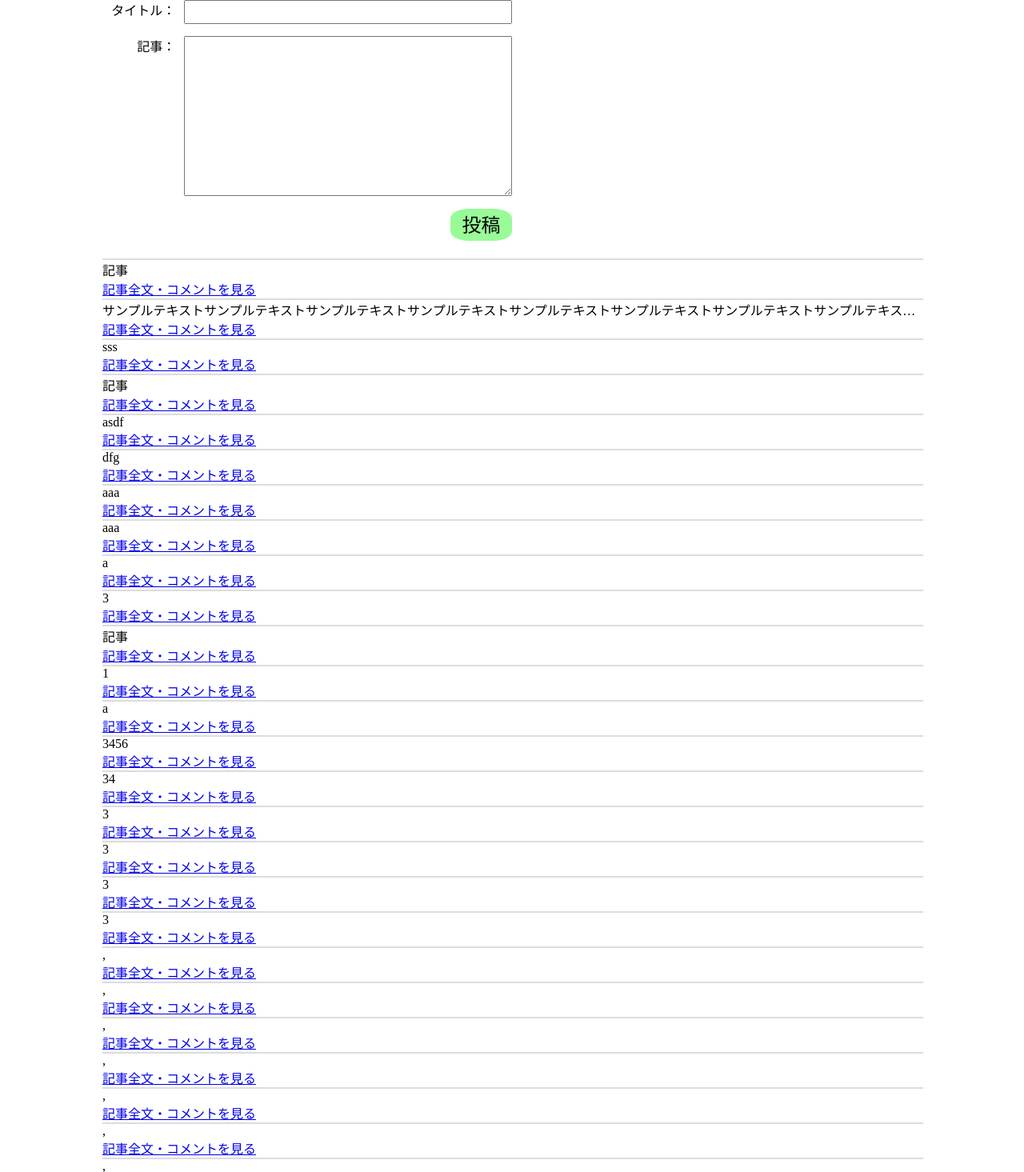
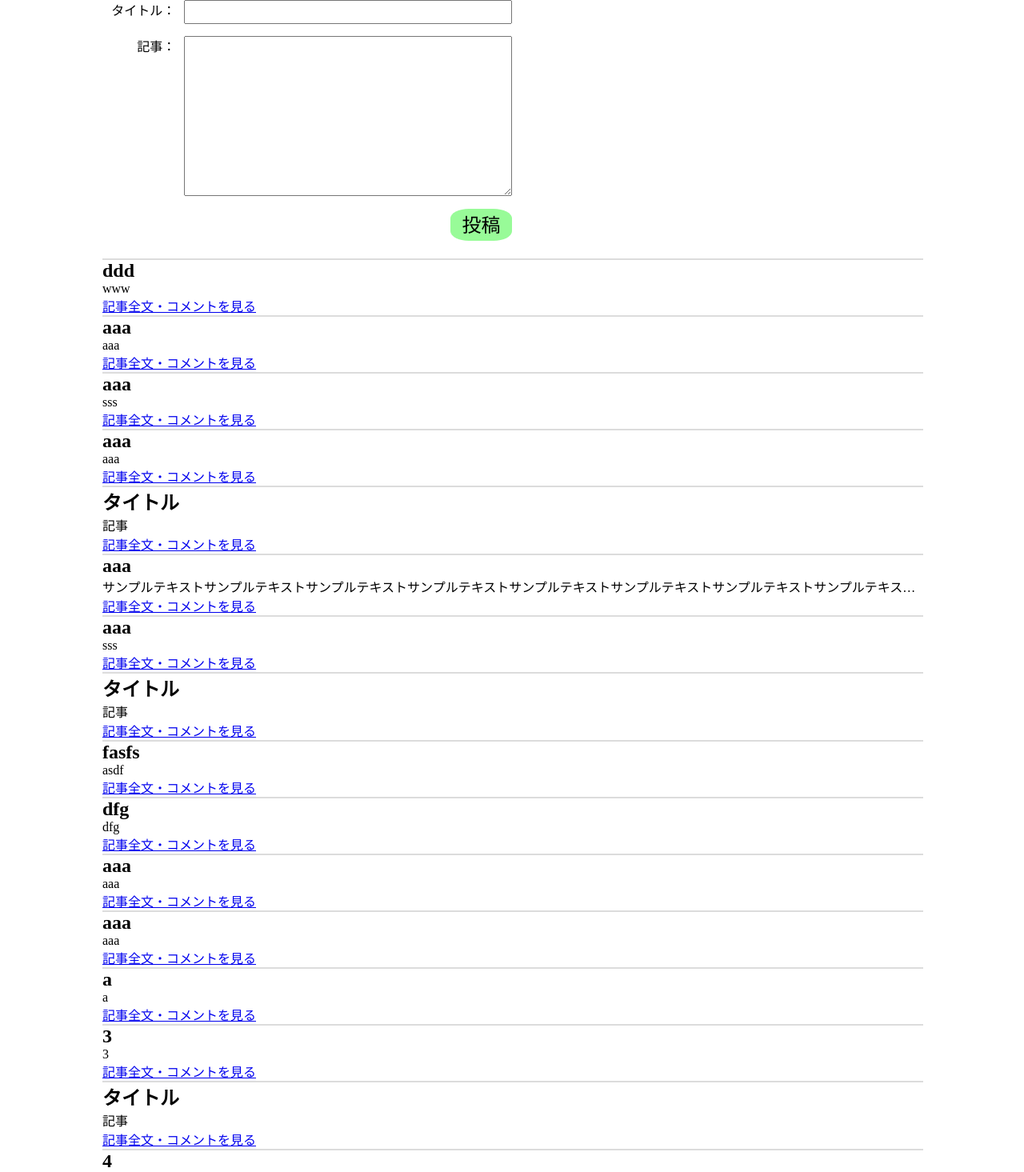
Before and after one commit to yamaga196/LaravelNews, a PHP site: page / in a window 1280 px wide. Shown: the part 105-1570 px from the top of the page at 80% size. Run offline with PHP 8.4, Linux system fonts and the light colour scheme; data that the repository does not hold is empty.

Commit message:
コメント表示まで完成

```diff
--- a/come.csv
+++ b/come.csv
@@ -5,3 +5,8 @@
 78'fdgf'5'
 77'dtyrdy'6'
 76'う８５８７'7'
+82'aaa'8'
+82'ddd'9'
+81'fff'10'
+83'ttt'11'
+83'sdd'12'
--- a/comment.php
+++ b/comment.php
@@ -42,8 +42,10 @@
   if(!empty($_POST)){
 
     //変数に情報を代入
-    $comment = $_POST['comment'];
-    $num = $_GET['num'];
+    $_SESSION['comment'] = $_POST['comment'];
+    $_SESSION['num'] = $_GET['num'];
+    $comment = $_SESSION['comment'];
+    $num = $_SESSION['num'];
 
     //バリデーションチェック
       validRequiredcomment($comment, 'comment');
--- a/index.php
+++ b/index.php
@@ -20,8 +20,10 @@ $count = (count(file(FILENAME))+1);
 if(!empty($_POST)){
 
   //変数に情報を代入
-  $title = $_POST['title'];
-  $text = $_POST['text'];
+  $_SESSION['title'] = $_POST['title'];
+  $_SESSION['text'] = $_POST['text'];
+  $title = $_SESSION['title'];
+  $text = $_SESSION['text'];
 
   //バリデーション関数(未入力チェック)
   validRequiredtitle($title, 'title');
@@ -128,9 +130,12 @@ require('head.php');
               <p class="border"></p>
 
               <?php
-                $titie = $value['title'];
-                $text = $value['text'];
-                $num = $value['num'];
+                $_SESSION['title'] = $value['title'];
+                $_SESSION['text'] = $value['text'];
+                $_SESSION['num'] = $value['num'];
+                $title = $_SESSION['title'];
+                $text = $_SESSION['text'];
+                $num = $_SESSION['num'];
               ?>
 
               <!-- 117行目で$valueに要素を入れているので、$valueの中にある['title']を呼び出す -->
--- a/text.csv
+++ b/text.csv
@@ -77,3 +77,7 @@
 77'aaa','sss'
 78'aaa','サンプルテキストサンプルテキストサンプルテキストサンプルテキストサンプルテキストサンプルテキストサンプルテキストサンプルテキストサンプルテキストサンプルテキストサンプルテキストサンプルテキストサンプルテキストサンプルテキストサンプルテキストサンプルテキストサンプルテキストサンプルテキストサンプルテキストサンプルテキストサンプルテキストサンプルテキストサンプルテキストサンプルテキストサンプルテキストサンプルテキストサンプルテキストサンプルテキストサンプルテキストサンプルテキストサンプルテキストサンプルテキストサンプルテキストサンプルテキストサンプルテキストサンプルテキストサンプルテキストサンプルテキストサンプルテキストサンプルテキスト'
 79'タイトル','記事'
+80'aaa','aaa'
+81'aaa','sss'
+82'aaa','aaa'
+83'ddd','www'
```
Also changed, not shown: 1 other file.
